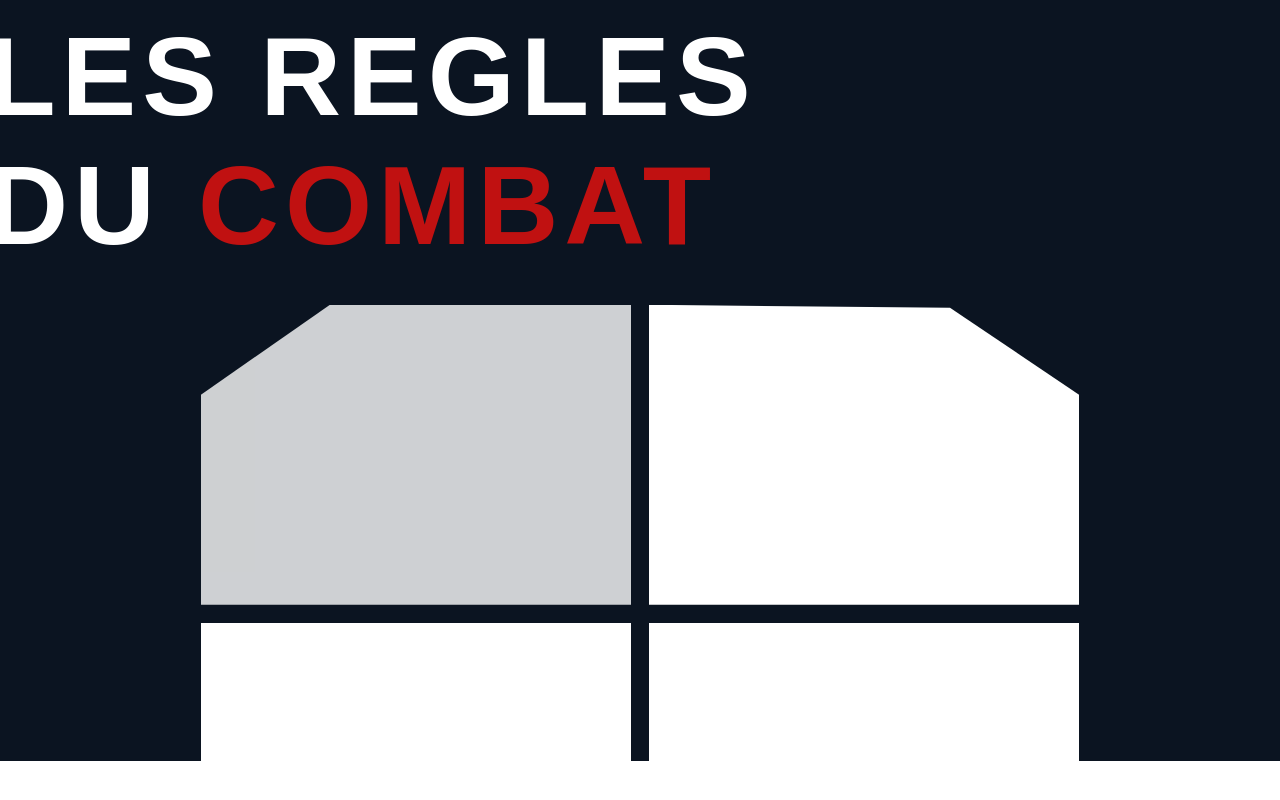
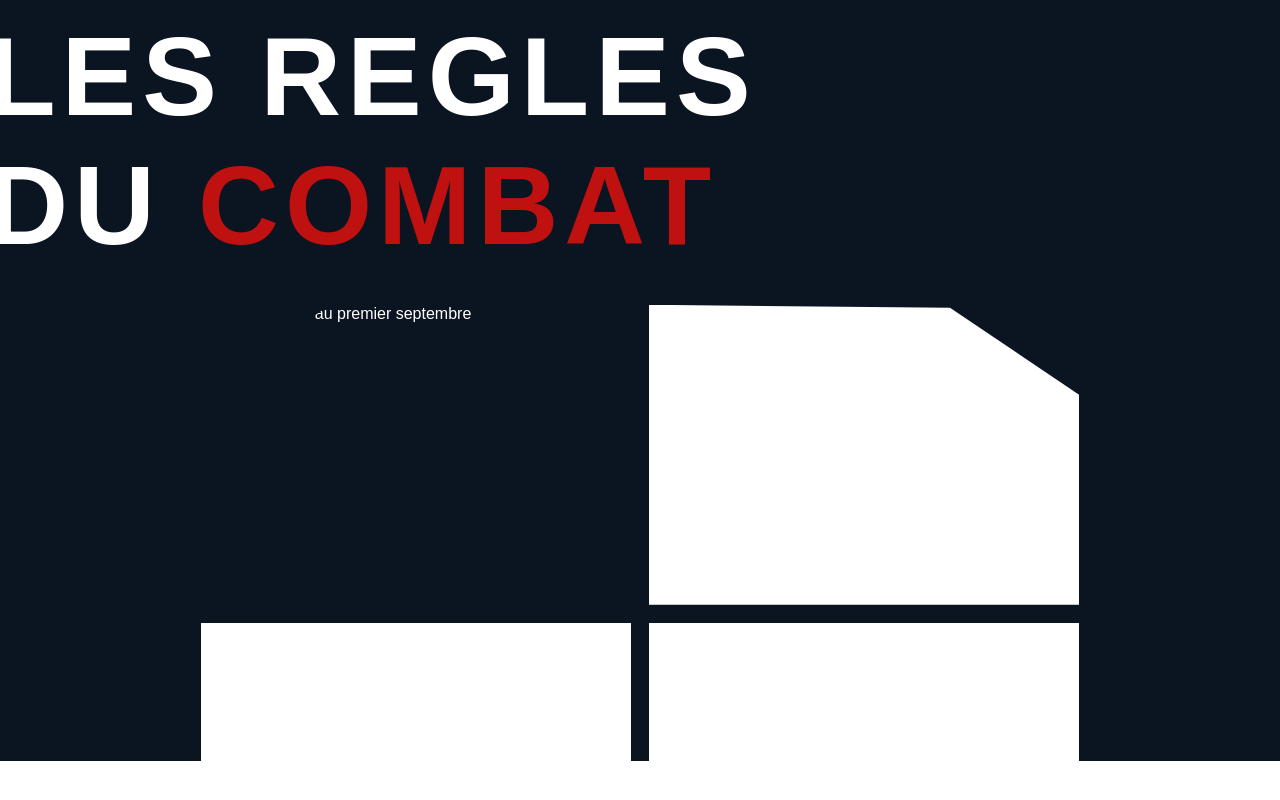
Before and after one commit to RaEace/La-Groph-cie, a React (Vite) app: page / in a window 1280 px wide. Shown: the part 3239-4039 px from the top of the page. Built offline with nearby package versions, Linux system fonts and the light colour scheme; a web font is replaced by a local one.

Commit message:
feat: final layouts

```diff
--- a/src/pages/Rules/Rules.css
+++ b/src/pages/Rules/Rules.css
@@ -36,10 +36,9 @@
 .rules .shape1 {
   height: 300px;
   width: 100%;
-  opacity: 0.8;
-  background-color: white;
   clip-path: polygon(100% 0, 100% 100%, 0 100%, 0 30%, 30% 0);
   margin: 1%;
+  outline: 2px white;
 }
 
 .rules .shape2 {
--- a/src/pages/Rules/Rules.tsx
+++ b/src/pages/Rules/Rules.tsx
@@ -9,12 +9,12 @@ const Rules: React.FC = () => {
       </div>
       <div className="rules-section">
         <div className="left-rules">
-          <div className="shape1">prout</div>
-          <div className="shape2">prout</div>
+          <div className="shape1">Du premier mai au premier septembre</div>
+          <div className="shape2">Celui qui perd le plus de poids gagne</div>
         </div>
         <div className="right-rules">
-          <div className="shape3">prout</div>
-          <div className="shape4">prout</div>
+          <div className="shape3">Controle du poids chaque samedi matin</div>
+          <div className="shape4">Que le meilleurs gros (ou maigre) gagne</div>
         </div>
       </div>
     </div>
```
